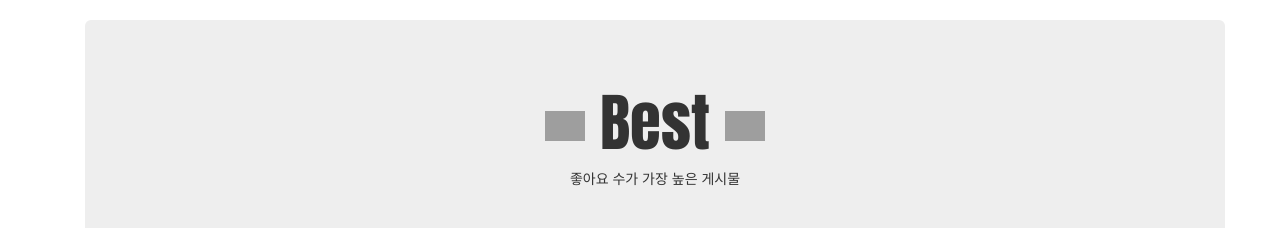
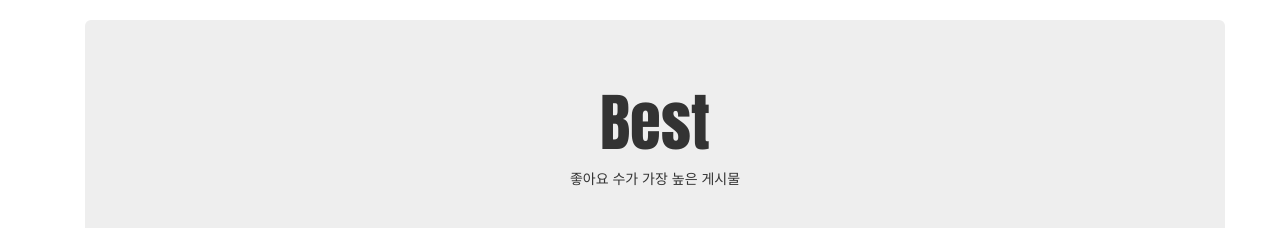
Before and after one commit to jwlee2218/mangfinal, a Django app: template review/templates/review/post_list.html in a window 1280 px wide. Shown: the part 52-280 px from the top of the page. Run offline with Django 3.2, Linux system fonts and the light colour scheme; the template is opened without the code that fills it, so the values that code supplies are empty; some libraries are stand-ins or nearby versions; grey boxes are pictures that could not be loaded.

Commit message:
"final 3"

```diff
--- a/accounts/forms.py
+++ b/accounts/forms.py
@@ -10,7 +10,6 @@ class SignupForm(UserCreationForm):
         user = super().save()
         profile = Profile.objects.create(
             user = user,
-            nickname = self.cleaned_data['nickname'],
             )
         return user
 
--- a/accounts/templates/accounts/profile.html
+++ b/accounts/templates/accounts/profile.html
@@ -6,7 +6,7 @@
 	<div class = "row">
 <ul>
     <li>이름 : {{ user.username }}</li><br>
- <!--   <li>닉네임 : {{ user.nickname }}</li><br> -->
+
     <li>이메일 : {{ user.email }}</li><br>
     <li>가입일자 : {{ user.date_joined }}</li><br>
 </ul>
--- a/review/templates/review/post_list.html
+++ b/review/templates/review/post_list.html
@@ -6,7 +6,7 @@
 
 <div class="container">
     <div class="jumbotron">
-<h1 align="center"><font font face="impact"><img src='{% static "img/crown.png" %}' alt="" width="40px"> Best <font color="SlateGrey", font face="impact"><img src='{% static "img/crown.png" %}' alt="" width="40px"></h1></font></font><h5 align="center">좋아요 수가 가장 높은 게시물</h5><br>
+<h1 align="center"><font font face="impact"> Best <font color="SlateGrey", font face="impact"></h1></font></font><h5 align="center">좋아요 수가 가장 높은 게시물</h5><br>
 <table class="table table-hover table-striped" >
              <thead>
                     <tr>
```
